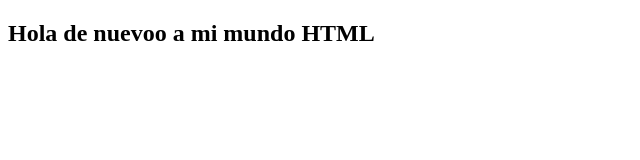
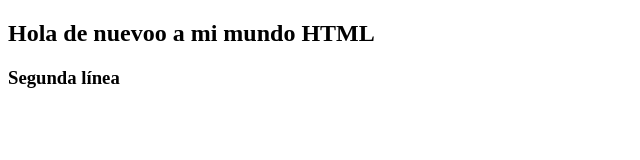
Before and after one commit to AshleyGB23/WebNuevo, a plain HTML site: page index.html in a window 1280 px wide. Shown: the whole page, without its empty margins (0-640 px from the left). Drawn offline with Linux system fonts and the light colour scheme.

Commit message:
otra cosita extra

```diff
--- a/index.html
+++ b/index.html
@@ -5,5 +5,6 @@
 </head>
 <body>
 <h2>Hola de nuevoo a mi mundo HTML</h2>
+<h3>Segunda línea</h3>
 </body>
 </html>
```
